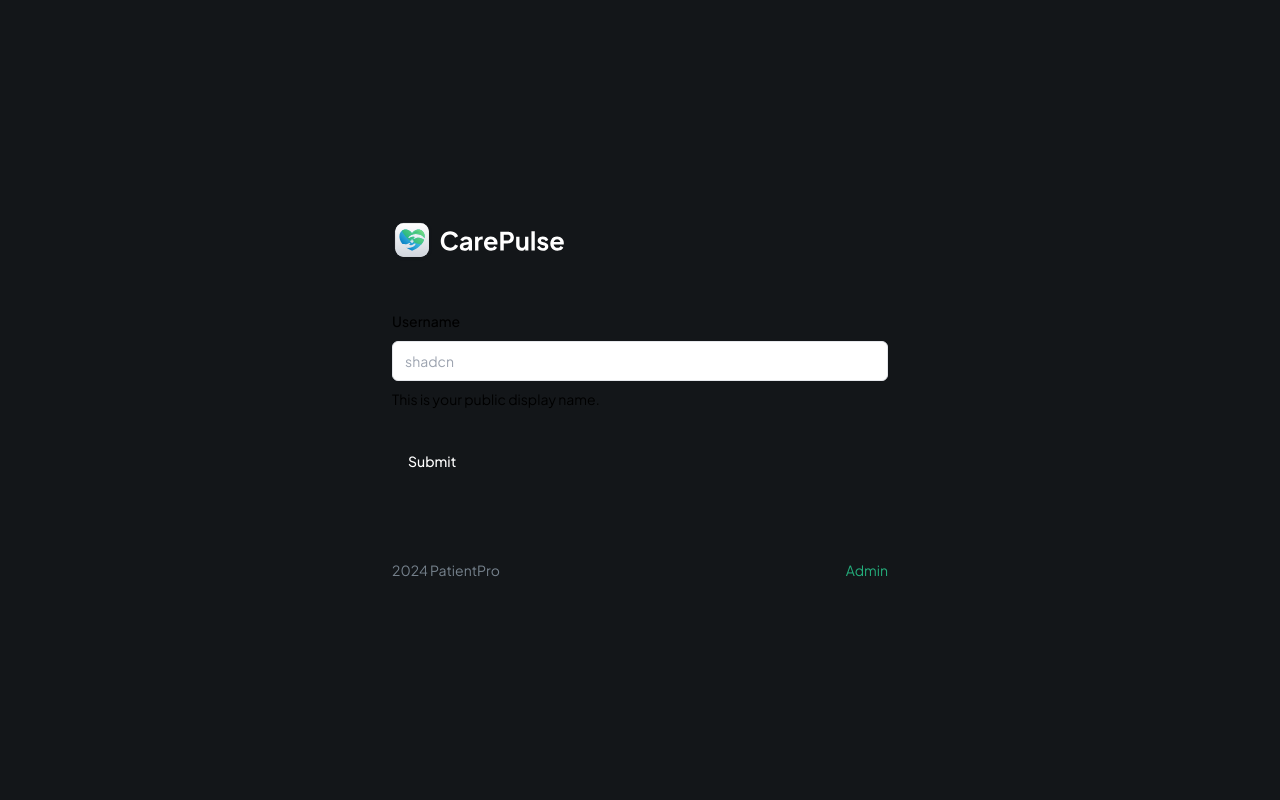
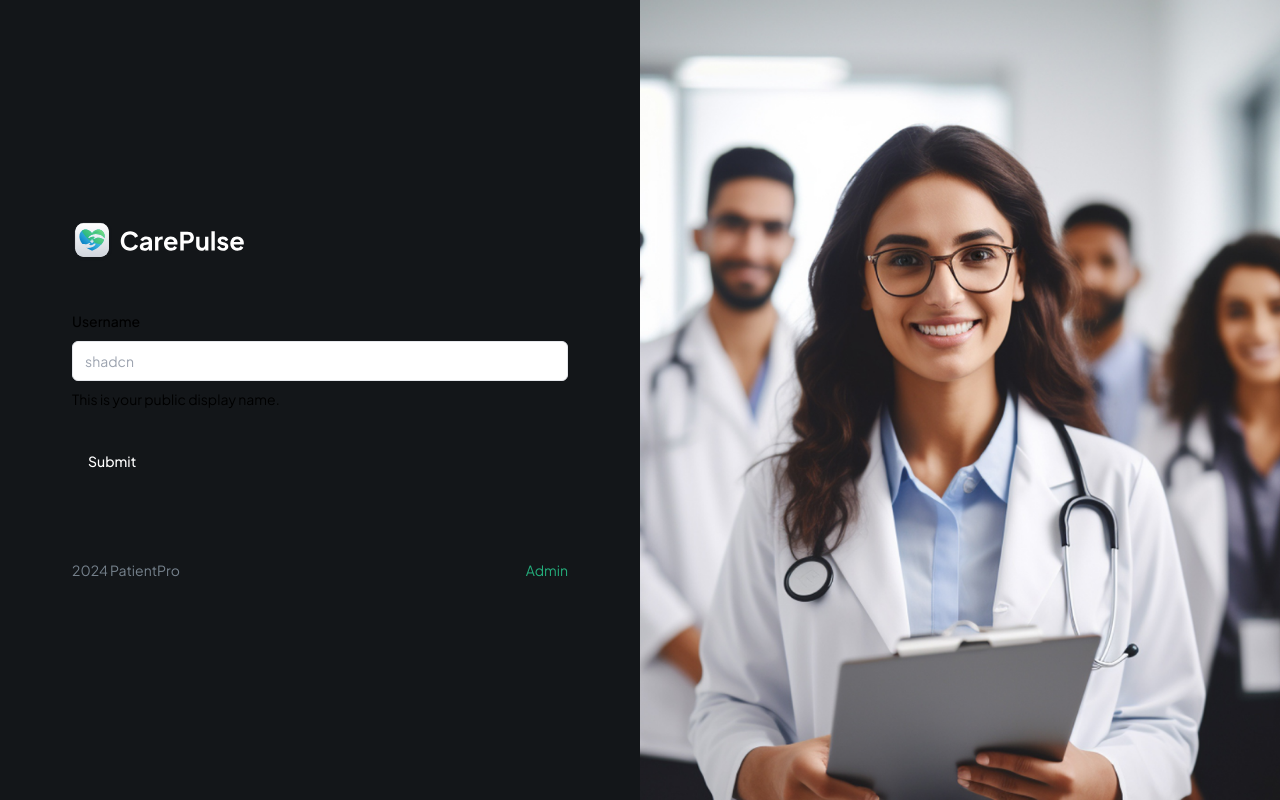
Before and after one commit to PethumSandaruwan/PatientPro-Care-Solutions, a Next.js app: page / in a window 1280 px wide. Built offline with nearby package versions, Linux system fonts and the light colour scheme.

Commit message:
updated page.tsx

```diff
--- a/app/page.tsx
+++ b/app/page.tsx
@@ -26,6 +26,13 @@ export default function Home() {
           </div>
         </div>
       </section>
+      <Image
+     src="/assets/images/onboarding-img.png"
+     height={1000}
+     width={1000}
+     alt="patient"
+     className="side-img max-w-[50%]"
+    />
     </div>
   );
 }
```
